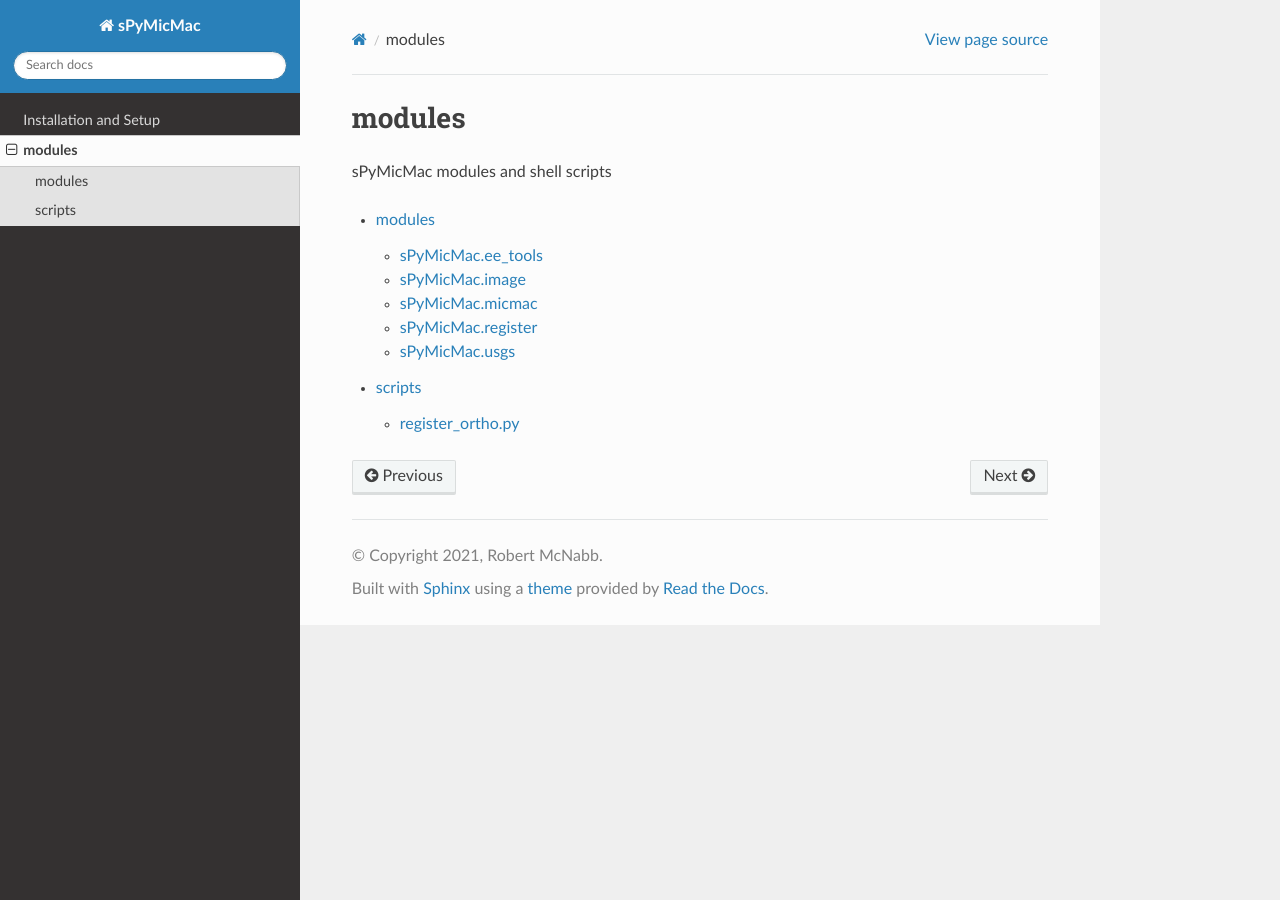
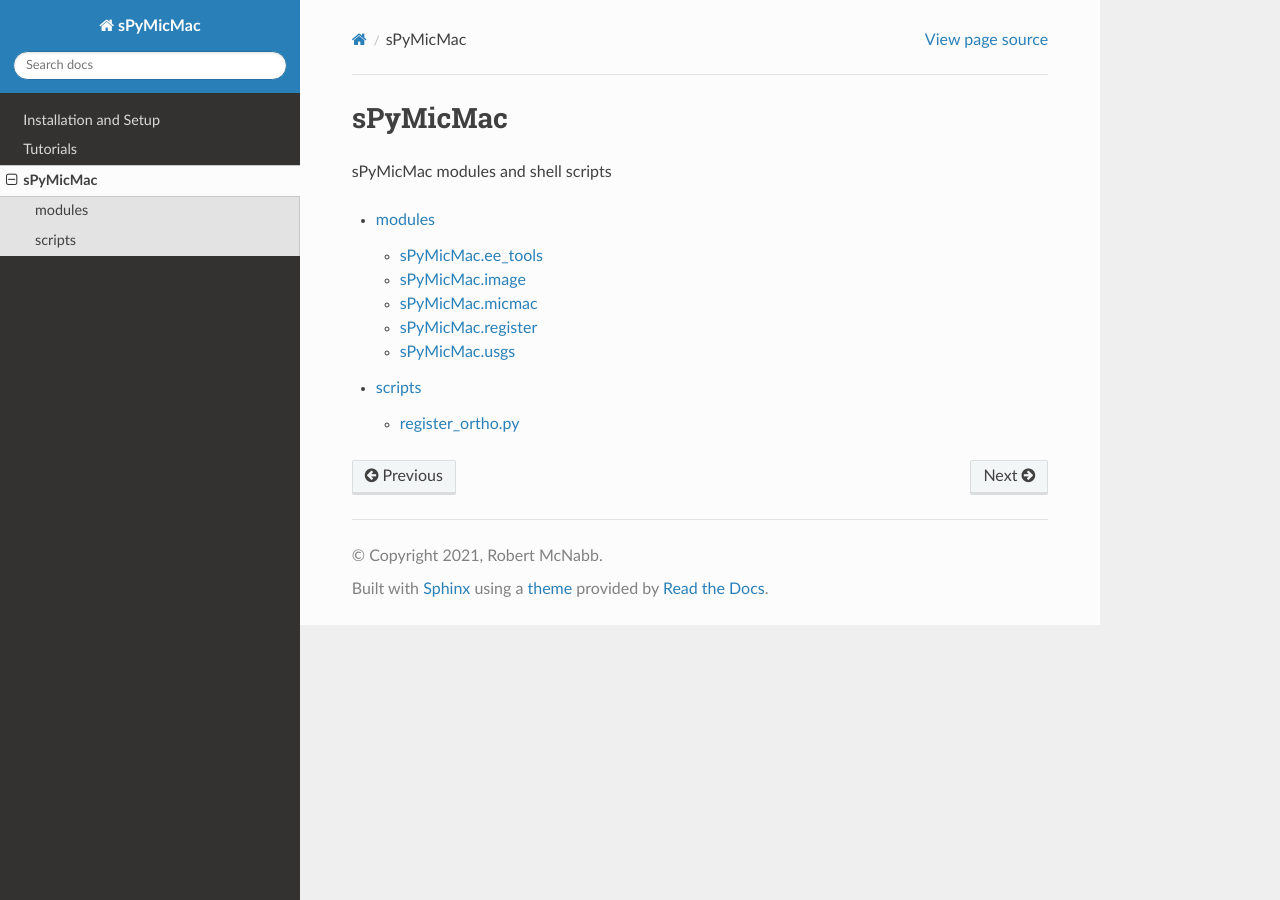
Before and after one commit to iamdonovan/spymicmac, a Sphinx documentation site: the page built from doc/sPyMicMac/index.rst, in a window 1280 px wide. Built offline with Sphinx 7.4.7 and the Read the Docs theme 2.0.0, drawn with Linux system fonts in a browser that asks for light colours; pages that are not in the unit, such as notebooks, are missing from menus.

Commit message:
continue fixing autodoc files

```diff
--- a/doc/conf.py
+++ b/doc/conf.py
@@ -25,7 +25,8 @@
 autodoc_mock_imports = ['numpy', 'scipy', 'matplotlib', 'fiona', 'cv2', 'pyvips', 'lxml', 'matplotlib.pyplot',
                         'shapely', 'opencv-python', 'pandas', 'geopandas', 'fiona.crs', 'scipy.interpolate',
                         'shapely.geometry.polygon', 'shapely.geometry', 'shapely.ops',  'shapely.strtree',
-                        'skimage', 'gdal', 'h5py', 'pyproj', 'osgeo', 'llc', 'descartes', 'lxml.etree']
+                        'skimage', 'gdal', 'h5py', 'pyproj', 'osgeo', 'llc', 'descartes', 'lxml.etree', 'ee',
+                        'pybob.landsat_tools']
 
 sys.modules.update((mod_name, Mock()) for mod_name in autodoc_mock_imports)
 sys.path.insert(0, os.path.abspath('..'))
--- a/doc/index.rst
+++ b/doc/index.rst
@@ -1,5 +1,5 @@
 Welcome to sPyMicMac's documentation!
-=================================
+=====================================
 
 This is the documentation for sPyMicMac, a set of python tools for processing historic spy satellite (KH-9) and
 aerial imagery.
--- a/doc/sPyMicMac/index.rst
+++ b/doc/sPyMicMac/index.rst
@@ -1,4 +1,4 @@
-modules
+sPyMicMac
 =================================
 
 sPyMicMac modules and shell scripts
```
Also changed, not shown: other parts of doc/index.rst (+1 -1 lines), doc/sPyMicMac/modules/index.rst (line endings or trailing spaces), doc/tutorials/index.rst (line endings or trailing spaces).
